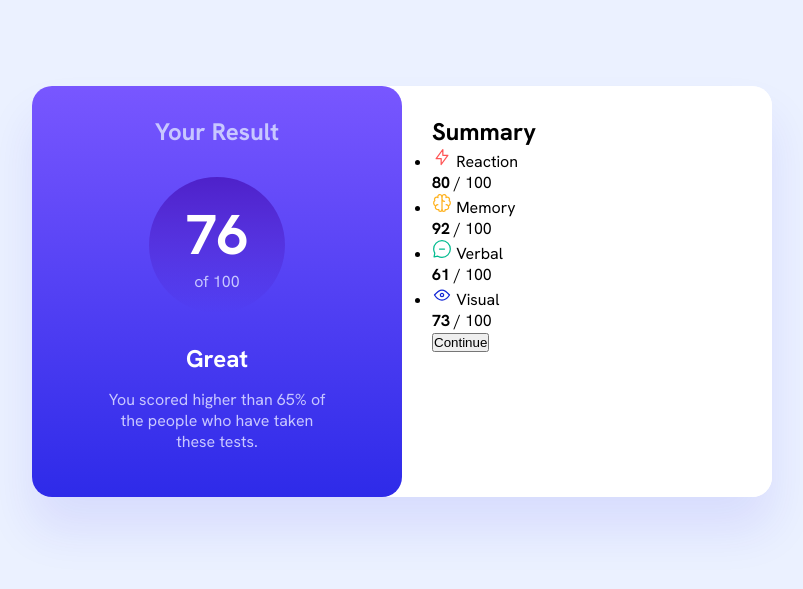
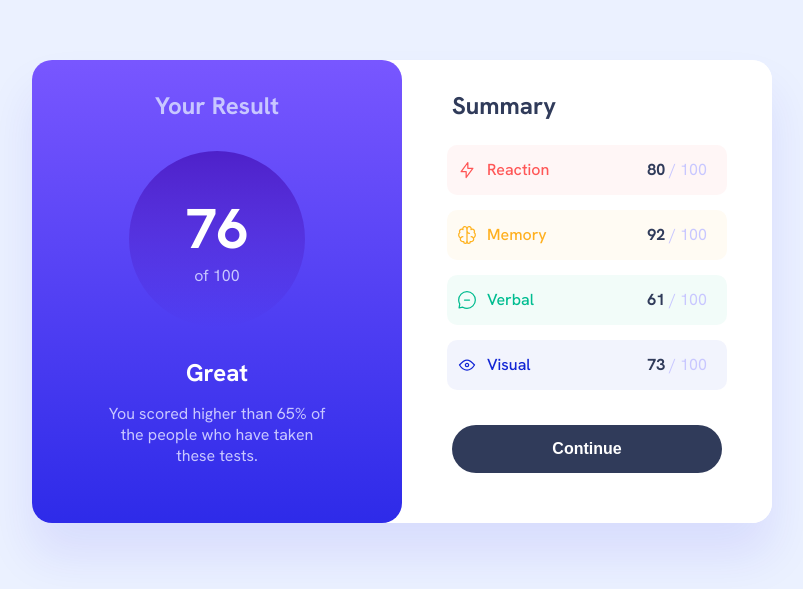
Before and after one commit to salmansalmanov/results-summary-component, a plain HTML site: page index.html in a window 1280 px wide. Shown: the part 109-698 px from the top of the page, without its empty margins (238-1041 px from the left). Drawn offline with Linux system fonts and the light colour scheme.

Commit message:
feat: add summary css

```diff
--- a/css/style.css
+++ b/css/style.css
@@ -9,6 +9,8 @@
 :root {
   --white: hsl(0, 0%, 100%);
   --light-lavender: hsl(241, 100%, 89%);
+  --heading-font-size: 1.5rem;
+  --dark-gray-blue: hsl(224, 30%, 27%);
 }
 
 body {
@@ -23,6 +25,14 @@ body {
 section {
   flex: 1;
   padding: 30px;
+}
+
+ul {
+  list-style: none;
+}
+
+ul li {
+  margin: 15px;
 }
 
 .card {
@@ -50,11 +60,11 @@ section {
 .result h1 {
   color: var(--light-lavender);
   text-align: center;
-  font-size: 1.5rem;
+  font-size: var(--heading-font-size);
 }
 
 .score {
-  width: 8.5rem;
+  width: 11rem;
   aspect-ratio: 1;
   border-radius: 50%;
   background: linear-gradient(
@@ -91,4 +101,104 @@ section {
 .summary {
   background-color: var(--white);
   border-radius: 1.25rem;
+  display: flex;
+  flex-direction: column;
 }
+
+.summary h1 {
+  margin-left: 20px;
+  font-size: var(--heading-font-size);
+  color: var(--dark-gray-blue);
+}
+
+.reaction,
+.memory,
+.verbal,
+.visual {
+  display: flex;
+  align-items: center;
+  border-radius: 10px;
+  height: 50px;
+  position: relative;
+}
+
+.reaction {
+  margin-top: 1.5rem;
+  background-color: hsl(0, 100%, 67%, 0.05);
+}
+
+.memory {
+  background-color: hsl(39, 100%, 56%, 0.05);
+}
+
+.verbal {
+  background-color: hsl(166, 100%, 37%, 0.05);
+}
+
+.visual {
+  background-color: hsl(234, 85%, 45%, 0.05);
+}
+
+.label {
+  display: flex;
+  align-items: center;
+}
+
+.label img {
+  margin: 10px;
+}
+
+.label span {
+  font-weight: 500;
+}
+
+.reaction .label-name {
+  color: hsl(0, 100%, 67%);
+}
+
+.memory .label-name {
+  color: hsl(39, 100%, 56%);
+}
+
+.verbal .label-name {
+  color: hsl(166, 100%, 37%);
+}
+
+.visual .label-name {
+  color: hsl(234, 85%, 45%);
+}
+
+.summary p {
+  position: absolute;
+  right: 20px;
+}
+
+.score-value {
+  color: var(--dark-gray-blue);
+  font-weight: 700;
+}
+
+.score-max {
+  color: hsl(241, 100%, 89%);
+}
+
+button {
+  background-color: var(--dark-gray-blue);
+  color: var(--white);
+  border: none;
+  margin: 20px;
+  padding: 15px 0;
+  font-size: 1rem;
+  font-weight: 600;
+  border-radius: 30px;
+  cursor: pointer;
+  transition: background 0.3s ease;
+}
+
+button:hover {
+  background: linear-gradient(
+    to bottom,
+    hsl(252, 100%, 67%),
+    hsl(241, 81%, 54%)
+  );
+}
--- a/index.html
+++ b/index.html
@@ -36,9 +36,9 @@
                 width="20px"
                 height="20px"
               />
-              <span>Reaction</span>
+              <span class="label-name">Reaction</span>
             </div>
-            <p><strong>80</strong> / 100</p>
+            <p><strong class="score-value">80</strong> <span class="score-max">/ 100</span></p>
           </li>
           <li class="memory">
             <div class="label">
@@ -48,9 +48,9 @@
                 width="20px"
                 height="20px"
               />
-              <span>Memory</span>
+              <span class="label-name">Memory</span>
             </div>
-            <p><strong>92</strong> / 100</p>
+            <p><strong class="score-value">92</strong> <span class="score-max">/ 100</span></p>
           </li>
           <li class="verbal">
             <div class="label">
@@ -60,9 +60,9 @@
                 width="20px"
                 height="20px"
               />
-              <span>Verbal</span>
+              <span class="label-name">Verbal</span>
             </div>
-            <p><strong>61</strong> / 100</p>
+            <p><strong class="score-value">61</strong> <span class="score-max">/ 100</span></p>
           </li>
           <li class="visual">
             <div class="label">
@@ -72,9 +72,9 @@
                 width="20px"
                 height="20px"
               />
-              <span>Visual</span>
+              <span class="label-name">Visual</span>
             </div>
-            <p><strong>73</strong> / 100</p>
+            <p><strong class="score-value">73</strong> <span class="score-max">/ 100</span></p>
           </li>
         </ul>
         <button>Continue</button>
```
